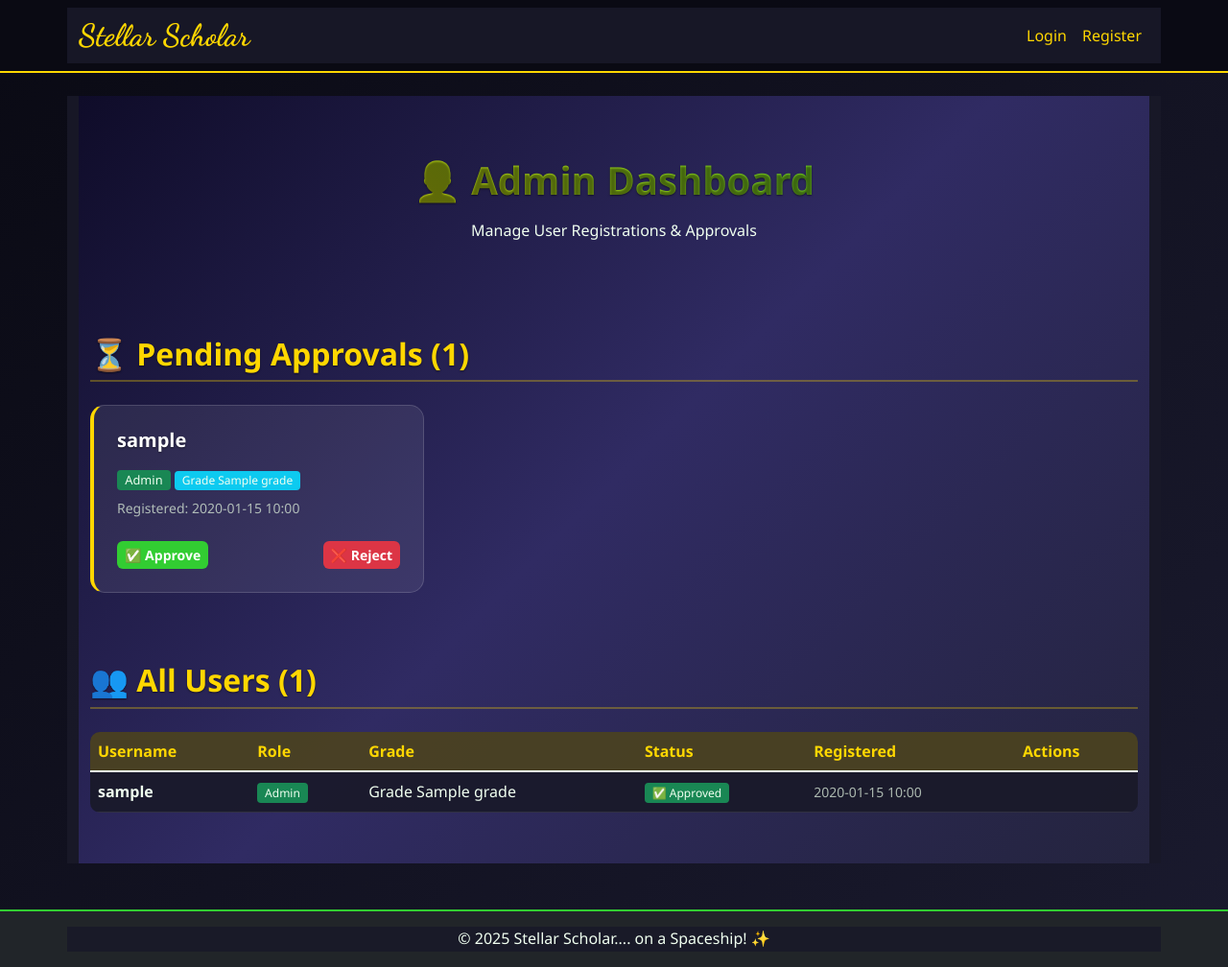
After one commit to siriusbrak7/stellar-scholar, a Flask app: template templates/admin_dashboard.html in a window 1280 px wide. The commit adds this page. Shown: the whole page at 96% size. Run offline with Flask 2, Linux system fonts and the light colour scheme; the template is opened without the code that fills it: most values are stand-ins (such as "Sample title", 1, 10 or a date in 2020).

Commit message:
feat: Add admin registration approval system
- Registration sets new users to 'pending' status
- Login blocks pending users until approved
- Admin dashboard to view pending registrations
- Admin can approve/reject users
- Updated navigation with admin link

```diff
--- a/app.py
+++ b/app.py
@@ -101,20 +101,24 @@ def register():
                 flash('Username already exists. Please choose another.', 'danger')
                 return render_template('register.html')
 
-            # Create new user
+            # Create new user with proper grade handling
             user_data = {
                 'username': username,
                 'password_hash': generate_password_hash(password),
                 'role': role,
-                'grade': grade,
+                'approval_status': 'pending',  # NEW - requires admin approval
                 'created_at': datetime.now().isoformat()
             }
+
+            # Only add grade for students
+            if role == 'student' and grade:
+                user_data['grade'] = grade
 
             # Insert into Supabase
             result = supabase.table('users').insert(user_data).execute()
 
             if result.data:
-                flash('Registration successful! Please log in.', 'success')
+                flash('Registration successful! Please wait for admin approval.', 'success')
                 return redirect(url_for('login'))
             else:
                 flash('Registration failed. Please try again.', 'danger')
@@ -142,6 +146,11 @@ def login():
             user = response.data[0] if response.data else None
 
             if user and check_password_hash(user['password_hash'], password):
+                # NEW: Check if user is approved
+                if user.get('approval_status') != 'approved':
+                    flash('Your account is pending admin approval. Please wait for activation.', 'warning')
+                    return render_template('login.html')
+
                 session['user_id'] = username
                 session['role'] = user['role']
                 flash(f'Welcome back, {username}!', 'success')
@@ -961,5 +970,72 @@ def view_feedback(submission_id):
         flash('Error loading feedback.', 'danger')
         return redirect(url_for('student_dashboard'))
 
+@app.route('/admin/dashboard')
+@teacher_required
+def admin_dashboard():
+    supabase = get_supabase()
+    if not supabase:
+        flash('Database connection error.', 'danger')
+        return redirect(url_for('index'))
+
+    try:
+        # Get pending registrations (new users waiting approval)
+        pending_users = supabase.table('users').select('*').eq('approval_status', 'pending').execute()
+
+        # Get all users for management
+        all_users = supabase.table('users').select('*').order('created_at', desc=True).execute()
+
+        return render_template('admin_dashboard.html',
+                             pending_users=pending_users.data if pending_users.data else [],
+                             all_users=all_users.data if all_users.data else [])
+    except Exception as e:
+        logger.error(f"Admin dashboard error: {e}")
+        flash('Error loading admin dashboard.', 'danger')
+        return redirect(url_for('teacher_dashboard'))
+
+@app.route('/admin/approve_user/<username>', methods=['POST'])
+@teacher_required
+def approve_user(username):
+    supabase = get_supabase()
+    if not supabase:
+        flash('Database connection error.', 'danger')
+        return redirect(url_for('admin_dashboard'))
+
+    try:
+        # Update user approval status to 'approved'
+        result = supabase.table('users').update({'approval_status': 'approved'}).eq('username', username).execute()
+
+        if result.data:
+            flash(f'✅ User {username} has been approved successfully!', 'success')
+        else:
+            flash('User not found.', 'warning')
+    except Exception as e:
+        logger.error(f"Approve user error: {e}")
+        flash('Error approving user.', 'danger')
+
+    return redirect(url_for('admin_dashboard'))
+
+@app.route('/admin/reject_user/<username>', methods=['POST'])
+@teacher_required
+def reject_user(username):
+    supabase = get_supabase()
+    if not supabase:
+        flash('Database connection error.', 'danger')
+        return redirect(url_for('admin_dashboard'))
+
+    try:
+        # Update user approval status to 'rejected'
+        result = supabase.table('users').update({'approval_status': 'rejected'}).eq('username', username).execute()
+
+        if result.data:
+            flash(f'❌ User {username} has been rejected.', 'success')
+        else:
+            flash('User not found.', 'warning')
+    except Exception as e:
+        logger.error(f"Reject user error: {e}")
+        flash('Error rejecting user.', 'danger')
+
+    return redirect(url_for('admin_dashboard'))
+
 if __name__ == '__main__':
     app.run(debug=True)
--- /dev/null
+++ b/templates/admin_dashboard.html
@@ -0,0 +1,213 @@
+{% extends "base.html" %}
+
+{% block content %}
+<div class="admin-dashboard">
+    <div class="container-fluid">
+        <!-- Header -->
+        <div class="admin-header text-center mb-5">
+            <h1 class="stellar-main-title">👨‍💼 Admin Dashboard</h1>
+            <p class="hero-subtitle">Manage User Registrations & Approvals</p>
+        </div>
+
+        <!-- Pending Approvals Section -->
+        {% if pending_users %}
+        <div class="pending-approvals-section mb-5">
+            <h2 class="section-title mb-4">⏳ Pending Approvals ({{ pending_users|length }})</h2>
+
+            <div class="row">
+                {% for user in pending_users %}
+                <div class="col-md-6 col-lg-4 mb-4">
+                    <div class="user-card pending-card">
+                        <div class="user-info">
+                            <h5 class="username">{{ user.username }}</h5>
+                            <div class="user-details">
+                                <span class="badge role-badge {% if user.role == 'teacher' %}bg-primary{% else %}bg-success{% endif %}">
+                                    {{ user.role|title }}
+                                </span>
+                                {% if user.grade %}
+                                <span class="badge bg-info">Grade {{ user.grade }}</span>
+                                {% endif %}
+                                <small class="text-muted d-block mt-2">
+                                    Registered: {{ user.created_at[:16]|replace('T', ' at ') }}
+                                </small>
+                            </div>
+                        </div>
+
+                        <div class="approval-actions">
+                            <form method="POST" action="{{ url_for('approve_user', username=user.username) }}" class="d-inline">
+                                <button type="submit" class="btn btn-success btn-sm">✅ Approve</button>
+                            </form>
+                            <form method="POST" action="{{ url_for('reject_user', username=user.username) }}" class="d-inline">
+                                <button type="submit" class="btn btn-danger btn-sm">❌ Reject</button>
+                            </form>
+                        </div>
+                    </div>
+                </div>
+                {% endfor %}
+            </div>
+        </div>
+        {% else %}
+        <div class="alert alert-info text-center">
+            <h4>🎉 No Pending Approvals!</h4>
+            <p class="mb-0">All registration requests have been processed.</p>
+        </div>
+        {% endif %}
+
+        <!-- All Users Section -->
+        <div class="all-users-section">
+            <h2 class="section-title mb-4">👥 All Users ({{ all_users|length }})</h2>
+
+            <div class="table-responsive">
+                <table class="table table-dark table-hover">
+                    <thead>
+                        <tr>
+                            <th>Username</th>
+                            <th>Role</th>
+                            <th>Grade</th>
+                            <th>Status</th>
+                            <th>Registered</th>
+                            <th>Actions</th>
+                        </tr>
+                    </thead>
+                    <tbody>
+                        {% for user in all_users %}
+                        <tr>
+                            <td>
+                                <strong>{{ user.username }}</strong>
+                                {% if user.username == session.user_id %}
+                                <span class="badge bg-warning">You</span>
+                                {% endif %}
+                            </td>
+                            <td>
+                                <span class="badge {% if user.role == 'teacher' %}bg-primary{% else %}bg-success{% endif %}">
+                                    {{ user.role|title }}
+                                </span>
+                            </td>
+                            <td>
+                                {% if user.grade %}
+                                Grade {{ user.grade }}
+                                {% else %}
+                                <span class="text-muted">—</span>
+                                {% endif %}
+                            </td>
+                            <td>
+                                {% if user.approval_status == 'approved' %}
+                                <span class="badge bg-success">✅ Approved</span>
+                                {% elif user.approval_status == 'pending' %}
+                                <span class="badge bg-warning">⏳ Pending</span>
+                                {% else %}
+                                <span class="badge bg-danger">❌ Rejected</span>
+                                {% endif %}
+                            </td>
+                            <td>
+                                <small class="text-muted">
+                                    {{ user.created_at[:16]|replace('T', ' ') }}
+                                </small>
+                            </td>
+                            <td>
+                                {% if user.approval_status != 'approved' %}
+                                <form method="POST" action="{{ url_for('approve_user', username=user.username) }}" class="d-inline">
+                                    <button type="submit" class="btn btn-success btn-sm">Approve</button>
+                                </form>
+                                {% endif %}
+                            </td>
+                        </tr>
+                        {% endfor %}
+                    </tbody>
+                </table>
+            </div>
+        </div>
+    </div>
+</div>
+
+<style>
+.admin-dashboard {
+    min-height: 100vh;
+    background: linear-gradient(135deg, #0f0c29, #302b63, #24243e);
+    padding: 2rem 0;
+}
+
+.admin-header {
+    padding: 2rem 0;
+}
+
+.section-title {
+    color: #FFD700;
+    border-bottom: 2px solid rgba(255, 215, 0, 0.3);
+    padding-bottom: 0.5rem;
+}
+
+.user-card {
+    background: rgba(255, 255, 255, 0.08);
+    border: 1px solid rgba(255, 255, 255, 0.15);
+    border-radius: 15px;
+    padding: 1.5rem;
+    transition: all 0.3s ease;
+}
+
+.pending-card {
+    border-left: 4px solid #FFD700;
+}
+
+.user-card:hover {
+    transform: translateY(-3px);
+    box-shadow: 0 10px 25px rgba(0, 0, 0, 0.3);
+}
+
+.username {
+    color: white;
+    margin-bottom: 1rem;
+}
+
+.user-details {
+    margin-bottom: 1.5rem;
+}
+
+.approval-actions {
+    display: flex;
+    gap: 0.5rem;
+    justify-content: space-between;
+}
+
+.approval-actions .btn {
+    flex: 1;
+}
+
+.table {
+    background: rgba(255, 255, 255, 0.05);
+    border-radius: 10px;
+    overflow: hidden;
+}
+
+.table th {
+    background: rgba(255, 215, 0, 0.2);
+    color: #FFD700;
+    border: none;
+    font-weight: 600;
+}
+
+.table td {
+    border-color: rgba(255, 255, 255, 0.1);
+    vertical-align: middle;
+}
+
+.role-badge {
+    font-size: 0.8rem;
+}
+
+/* Responsive */
+@media (max-width: 768px) {
+    .admin-dashboard {
+        padding: 1rem 0;
+    }
+
+    .approval-actions {
+        flex-direction: column;
+    }
+
+    .table-responsive {
+        font-size: 0.9rem;
+    }
+}
+</style>
+{% endblock %}
--- a/templates/base.html
+++ b/templates/base.html
@@ -27,6 +27,8 @@
                         <a class="nav-link" href="{{ url_for('leaderboard') }}">Leaderboard</a>
                         {% if session.role == 'teacher' %}
                             <a class="nav-link" href="{{ url_for('teacher_dashboard') }}">Dashboard</a>
+                            <!-- NEW ADMIN LINK -->
+                            <a class="nav-link" href="{{ url_for('admin_dashboard') }}">Approve Users</a>
                         {% else %}
                             <a class="nav-link" href="{{ url_for('student_dashboard') }}">Dashboard</a>
                             <a class="nav-link" href="{{ url_for('student_history') }}">My History</a>
```
